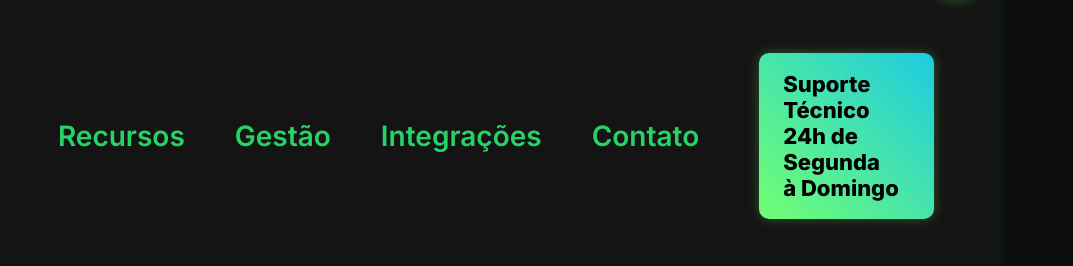
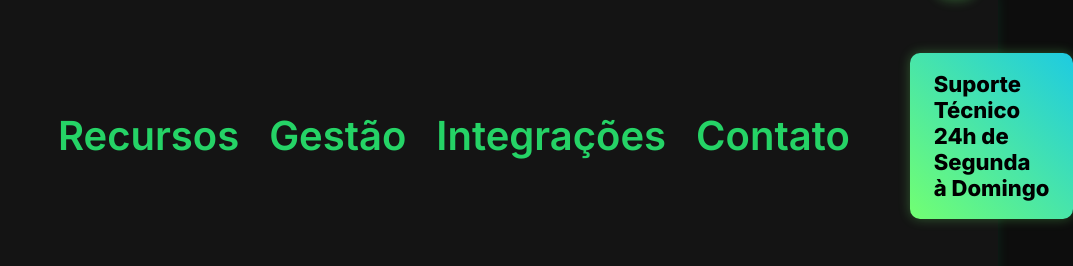
Before and after one commit to iaxtech/iaxtech.github.io, a plain HTML site: page index.html in a window 1280 px wide. Shown: the part 55-321 px from the top of the page, 282-1355 px from the left, 1073 px wide, since content can reach past the window. Drawn offline with nearby package versions, Linux system fonts and the light colour scheme.

Commit message:
26-06-2025 20:18

```diff
--- a/styles/style.css
+++ b/styles/style.css
@@ -145,14 +145,14 @@ body {
 .nav ul {
   list-style: none;
   display: flex;
-  gap: 50px;
+  gap: 30px;
   align-items: center;
   margin: 0;
   padding: 0;
 }
 
 .nav a {
-  font-size: 20px;
+  font-size: 32px;
   color: #25d366;
   text-decoration: none;
   font-weight: 600;
@@ -162,7 +162,7 @@ body {
 }
 
 .nav a p {
-  font-size: 28px;
+  font-size: 40px;
   margin: 0;
 }
 
```
